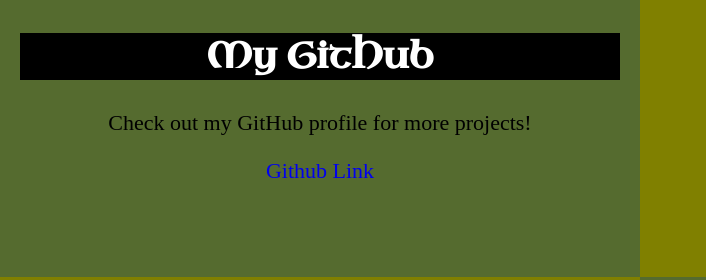
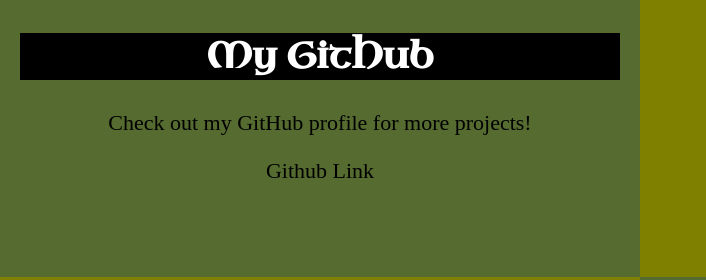
Before and after one commit to diavalentine/diavalentine.github.io, a plain HTML site: page index.html in a window 1280 px wide. Shown: the part 833-1113 px from the top of the page, 0-706 px from the left. Drawn offline with Linux system fonts and the light colour scheme; grey boxes are pictures that could not be loaded; a script that the page names is missing; a web font is replaced by a local one.

Commit message:
fixed typos

```diff
--- a/css/style.css
+++ b/css/style.css
@@ -52,7 +52,7 @@ h1{
 }
 
 a{
-    color: var(--heading-bg:);
+    color: var(--heading-bg);
     text-decoration: none;
 }
 
```
Also changed, not shown: js/portfolio.js (renamed from js/porfolio.js).
